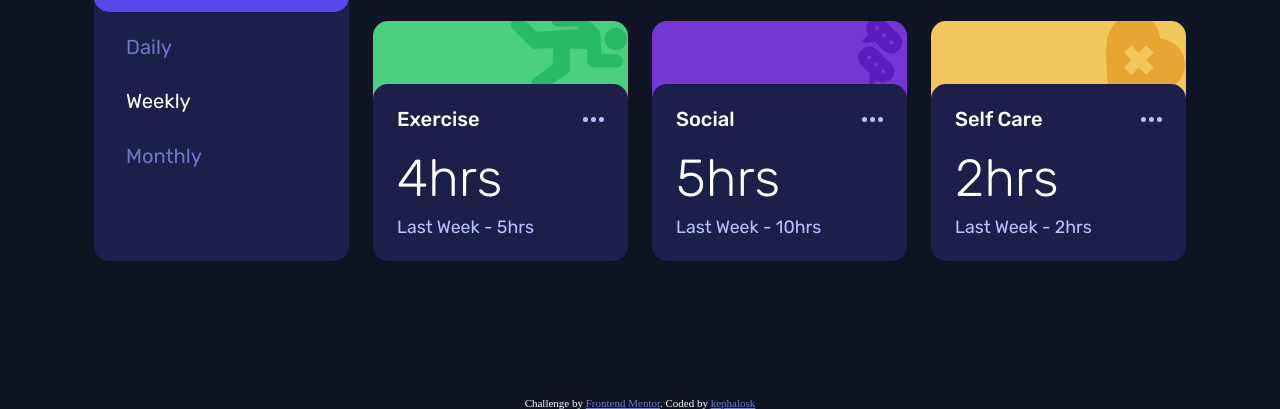
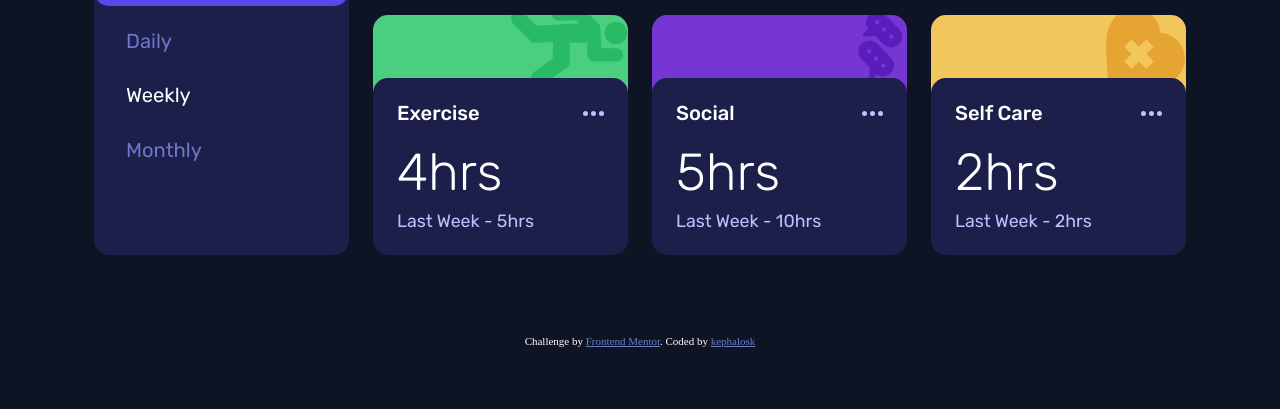
Before and after one commit to kephalosk/time-tracking-dashboard, a plain HTML site: page index.html in a window 1280 px wide. Shown: the part 391-800 px from the top of the page. Drawn offline with Linux system fonts and the light colour scheme.

Commit message:
add screenshots

```diff
--- a/src/styles/styles.scss
+++ b/src/styles/styles.scss
@@ -40,9 +40,6 @@ body {
   font-size: 11px;
   text-align: center;
   color: colors.$white;
-  position: fixed;
-  bottom: 0;
-  z-index: 2;
 }
 
 .attribution a {
```
Also changed, not shown: ressources/screenshots/active.png (added), ressources/screenshots/desktop.png (added), ressources/screenshots/mobile.png (added), ressources/screenshots/tablet.png (added), src/styles/styles.css, 1 other file.
